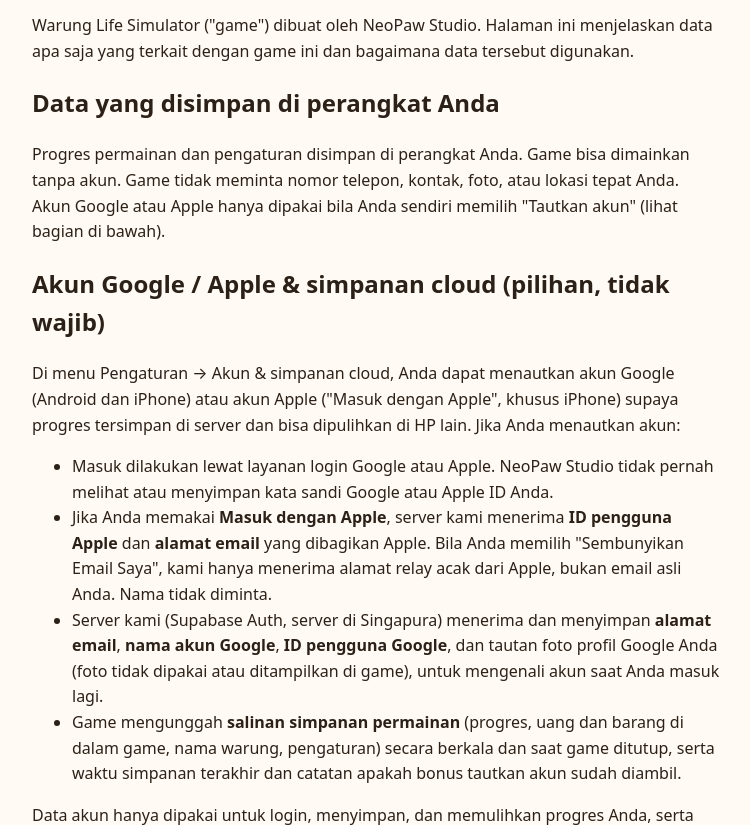
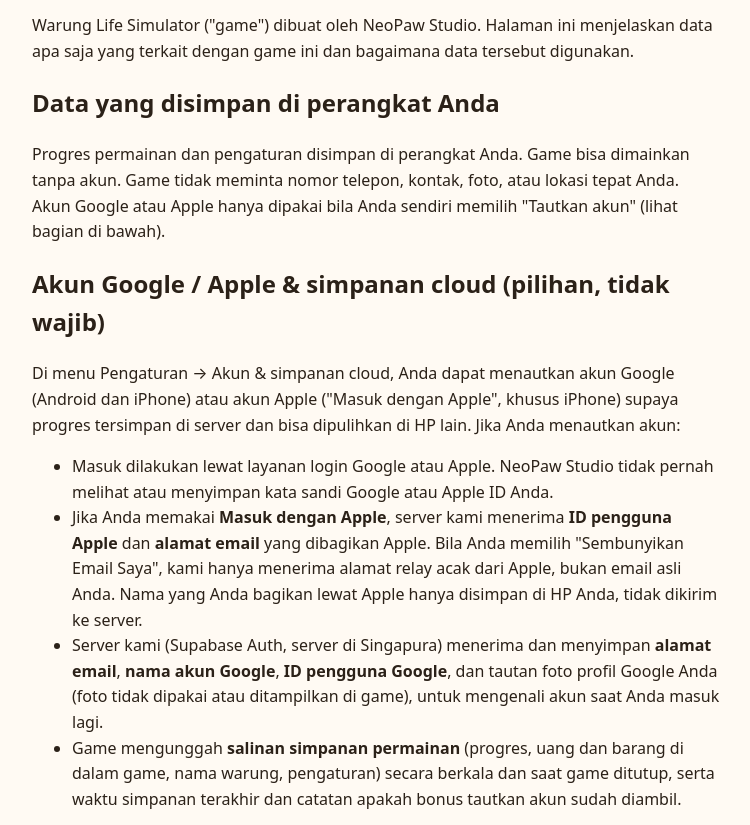
Before and after one commit to neopawstudio/neopawstudio.github.io, a plain HTML site: page privasi.html in a window 1280 px wide. Shown: the part 227-1052 px from the top of the page, without its empty margins (264-1014 px from the left). Drawn offline with Linux system fonts and the light colour scheme.

Commit message:
Privasi: nama Apple hanya di HP

```diff
--- a/privasi.html
+++ b/privasi.html
@@ -34,7 +34,7 @@
 <p>Di menu Pengaturan &rarr; Akun &amp; simpanan cloud, Anda dapat menautkan akun Google (Android dan iPhone) atau akun Apple (&quot;Masuk dengan Apple&quot;, khusus iPhone) supaya progres tersimpan di server dan bisa dipulihkan di HP lain. Jika Anda menautkan akun:</p>
 <ul>
 <li>Masuk dilakukan lewat layanan login Google atau Apple. NeoPaw Studio tidak pernah melihat atau menyimpan kata sandi Google atau Apple ID Anda.</li>
-<li>Jika Anda memakai <b>Masuk dengan Apple</b>, server kami menerima <b>ID pengguna Apple</b> dan <b>alamat email</b> yang dibagikan Apple. Bila Anda memilih &quot;Sembunyikan Email Saya&quot;, kami hanya menerima alamat relay acak dari Apple, bukan email asli Anda. Nama tidak diminta.</li>
+<li>Jika Anda memakai <b>Masuk dengan Apple</b>, server kami menerima <b>ID pengguna Apple</b> dan <b>alamat email</b> yang dibagikan Apple. Bila Anda memilih &quot;Sembunyikan Email Saya&quot;, kami hanya menerima alamat relay acak dari Apple, bukan email asli Anda. Nama yang Anda bagikan lewat Apple hanya disimpan di HP Anda, tidak dikirim ke server.</li>
 <li>Server kami (Supabase Auth, server di Singapura) menerima dan menyimpan <b>alamat email</b>, <b>nama akun Google</b>, <b>ID pengguna Google</b>, dan tautan foto profil Google Anda (foto tidak dipakai atau ditampilkan di game), untuk mengenali akun saat Anda masuk lagi.</li>
 <li>Game mengunggah <b>salinan simpanan permainan</b> (progres, uang dan barang di dalam game, nama warung, pengaturan) secara berkala dan saat game ditutup, serta waktu simpanan terakhir dan catatan apakah bonus tautkan akun sudah diambil.</li>
 </ul>
```
